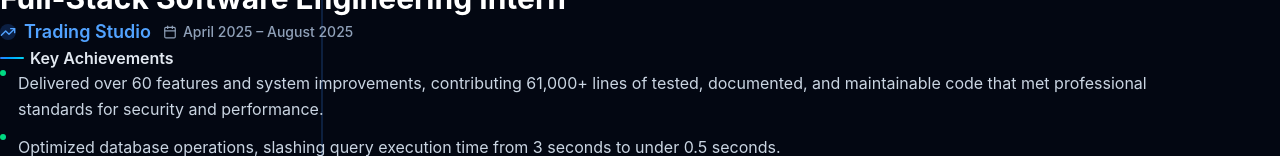
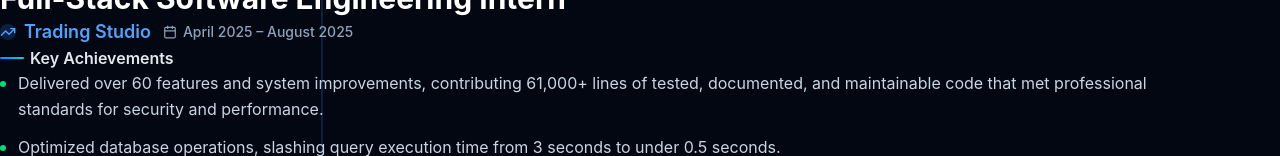
Before and after one commit to gaurav-mehta19/gaurav_mehta_portfolio, a Next.js app: page / in a window 1280 px wide. Shown: the part 644-800 px from the top of the page. Built offline with nearby package versions, Linux system fonts and the light colour scheme.

Commit message:
fix position of bullet point

```diff
--- a/components/Experience.tsx
+++ b/components/Experience.tsx
@@ -90,7 +90,7 @@ export default function Experience() {
                     className="group/item flex items-start gap-3 xs:gap-4 p-3 xs:p-4 rounded-xl hover:bg-slate-800/30 transition-all duration-300 justify-center lg:justify-start"
                   >
                     {/* Enhanced Bullet Point */}
-                    <div className="flex-shrink-0 mt-1.5 xs:mt-2">
+                    <div className="flex-shrink-0 flex justify-center items-center min-h-7 mt-1.5 xs:mt-2">
                       <div className="w-1.5 h-1.5 xs:w-2 xs:h-2 bg-gradient-to-r from-green-400 to-emerald-400 rounded-full transform group-hover/item:scale-125 transition-transform duration-300"></div>
                     </div>
 
```
